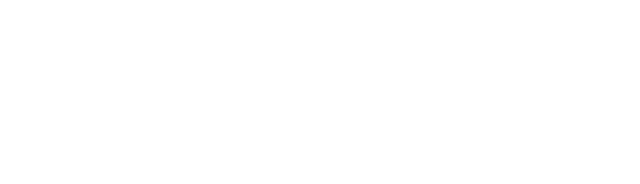
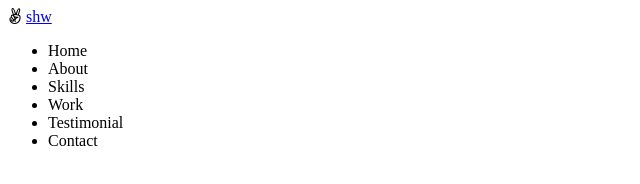
Before and after one commit to Hyeongwon1/portpol, a plain HTML site: page index.html in a window 1280 px wide. Shown: the whole page, without its empty margins (0-640 px from the left). Drawn offline with Linux system fonts and the light colour scheme.

Commit message:
HTML :navbar

```diff
--- a/index.html
+++ b/index.html
@@ -6,7 +6,7 @@
     <title>portfolio</title>
     <meta name="description" content="html css review" />
     <meta name="author" content="hyeongwon" />
-    <link rel="icon" type="image/png" href="images/favicon.png"
+    <link rel="icon" type="image/png" href="images/favicon.png" />
     <script
       src="https://kit.fontawesome.com/85563907e8.js"
       crossorigin="anonymous"
@@ -15,8 +15,34 @@
       href="https://fonts.googleapis.com/css2?family=Open+Sans:wght@400;600;700&display=swap"
       rel="stylesheet"
     />
-    <link rel="stylesheet" href="style.css">
+    <link rel="stylesheet" href="style.css" />
     <script src="main.js" defer></script>
   </head>
-  <body></body>
+  <body>
+    <!-- Navbar -->
+    <nav id="navbar">
+      <div class="navbar__logo">
+        <i class="fab fa-angellist"></i>
+        <a href="#">shw</a>
+      </div>
+      <ul class="navbar__menu">
+        <li class="navbar__menu__item">Home</li>
+        <li class="navbar__menu__item">About</li>
+        <li class="navbar__menu__item">Skills</li>
+        <li class="navbar__menu__item">Work</li>
+        <li class="navbar__menu__item">Testimonial</li>
+        <li class="navbar__menu__item">Contact</li>
+      </ul>
+    </nav>
+    <!-- About -->
+    <section id="about"></section>
+    <!-- Skills -->
+    <section id="skills"></section>
+    <!-- Work -->
+    <section id="work"></section>
+    <!-- Testimonials -->
+    <section id="testimonials"></section>
+    <!-- Contact -->
+    <section id="contact"></section>
+  </body>
 </html>
```
